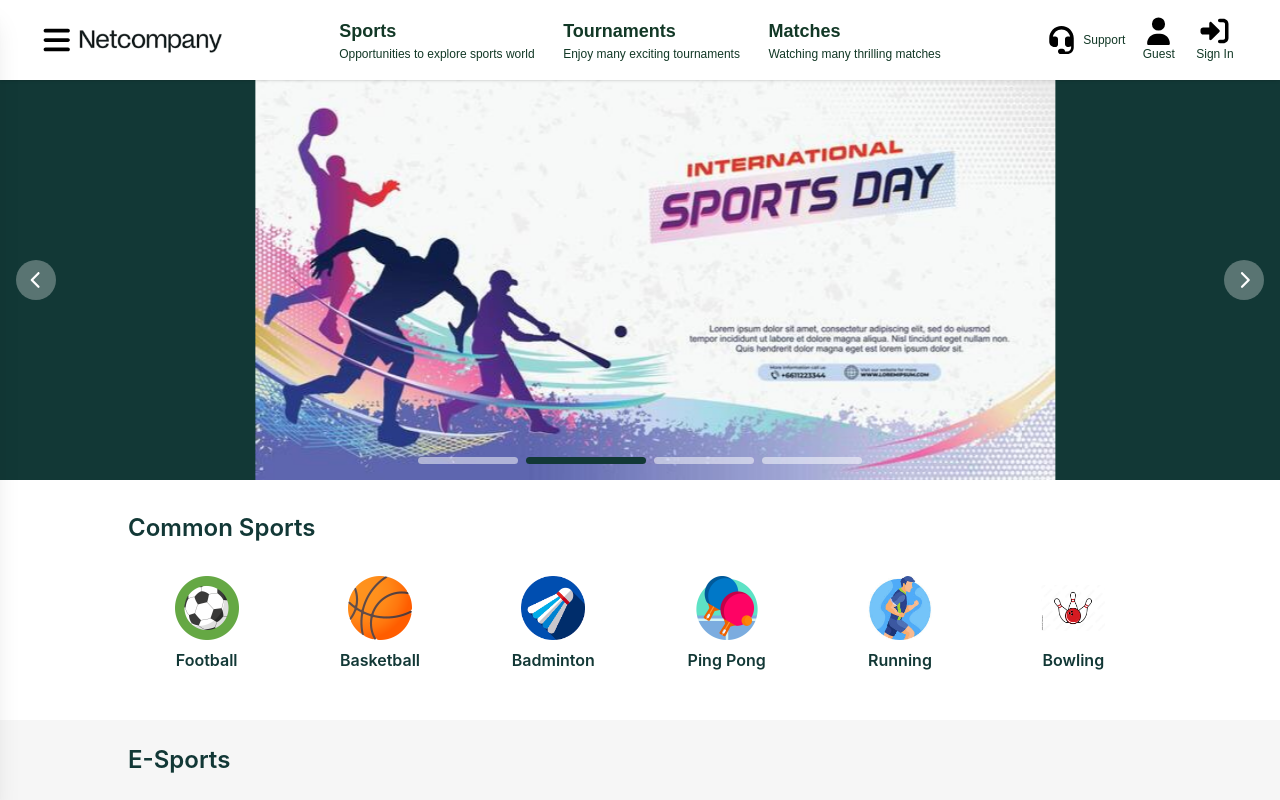
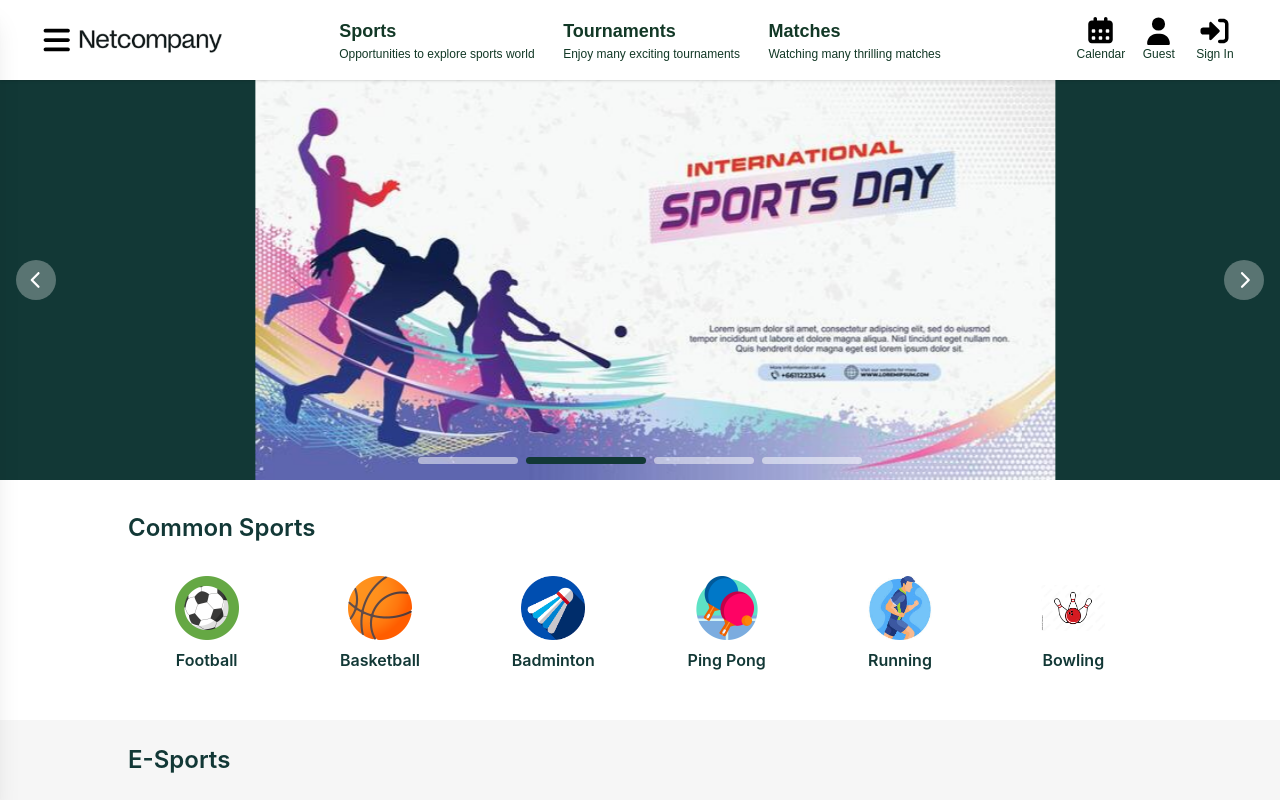
Before and after one commit to tranquang2012/tournament-organizer, a React (Vite) app in the folder frontend/: page / in a window 1280 px wide. Shown: the top 800 px of the page. Built offline with nearby package versions, Linux system fonts and the light colour scheme; no server answers.

Commit message:
change: change support button to calendar

```diff
--- a/frontend/src/components/layout/TopNavbar.jsx
+++ b/frontend/src/components/layout/TopNavbar.jsx
@@ -1,6 +1,6 @@
 import { FontAwesomeIcon } from '@fortawesome/react-fontawesome';
 import { useNavigate } from 'react-router-dom';
-import { faBars, faHeadset, faUser, faRightFromBracket, faRightToBracket } from '@fortawesome/free-solid-svg-icons';
+import { faBars, faCalendarDays, faUser, faRightFromBracket, faRightToBracket } from '@fortawesome/free-solid-svg-icons';
 import { useState } from 'react'
 import { supabase } from '../../config/supabaseClient';
 import { useAuth } from '../../hooks/useAuth';
@@ -56,9 +56,12 @@ const TopNavBar = () => {
           </div>
         </div>
         <div className='hidden md:flex ml-auto xl:w-[25%] justify-end items-center gap-2'>
-          <div className='flex items-center justify-center cursor-pointer hover:bg-gray-300 rounded-[5px] p-1'>
-            <FontAwesomeIcon icon={faHeadset} className='text-[28px]' />
-            <span className='text-[12px] text-[#123826] ml-1'>Support</span>
+          <div
+            className='flex flex-col items-center cursor-pointer hover:bg-gray-300 rounded-[5px] p-1'
+            onClick={() => navigate('/calendar')}
+          >
+            <FontAwesomeIcon icon={faCalendarDays} className='text-[28px]' />
+            <span className='text-[12px] text-[#123826]'>Calendar</span>
           </div>
 
           <div
```
